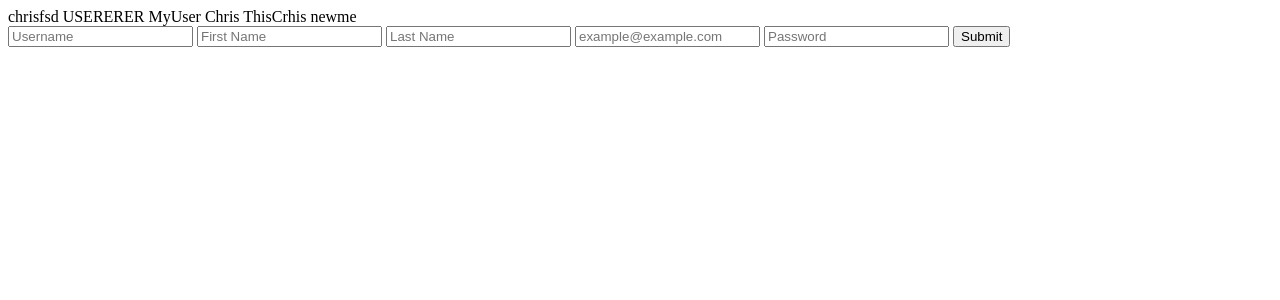
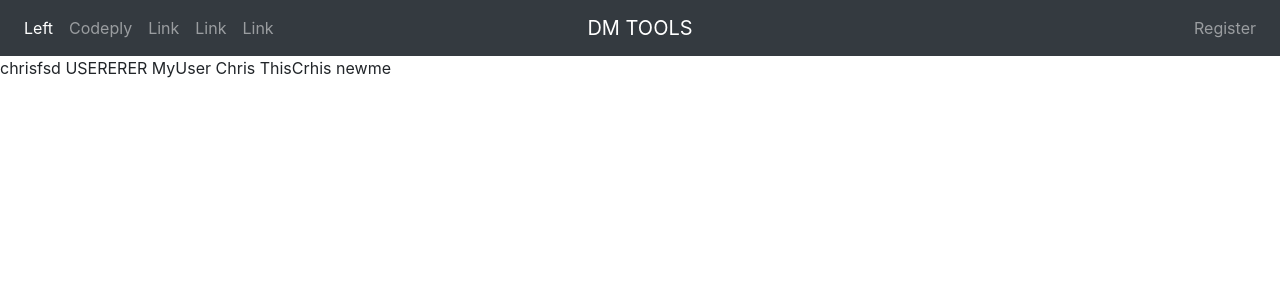
Before and after one commit to crichmond2/DMTOOLS, a Django app: page / in a window 1280 px wide. Shown: the top 300 px of the page. Run offline with Django 3.2, Linux system fonts and the light colour scheme; data comes from the database, SQL or seed files in the repository; both versions use the stored data as it was after the commit; some libraries are stand-ins or nearby versions.

Commit message:
Navbar/registration

```diff
--- a/dmtools/DmTools/forms.py
+++ b/dmtools/DmTools/forms.py
@@ -4,14 +4,15 @@ from django.contrib.auth.models import User
 from django.contrib.auth.forms import UserCreationForm,AuthenticationForm
 
 class RegistrationForm(UserCreationForm):
-	email = forms.EmailField(widget = forms.TextInput(attrs={'placeholder':'example@example.com'}),required = True)
+	Email = forms.EmailField(widget = forms.TextInput(attrs={'placeholder':'example@example.com'}),required = True)
 	Username = forms.CharField(widget = forms.TextInput(attrs={'placeholder':'Username'}),required = True)
 	Firstname = forms.CharField(widget = forms.TextInput(attrs={'placeholder':'First Name'}),required = True)
 	Lastname = forms.CharField(widget = forms.TextInput(attrs={'placeholder':'Last Name'}),required = True)
-	Password = forms.CharField(widget = forms.TextInput(attrs={'placeholder':'Password'}),required = True)
+	Password1 = forms.CharField(widget = forms.TextInput(attrs={'placeholder':'Password'}),required = True)
+	Password2 = forms.CharField(widget = forms.TextInput(attrs={'placeholder':'re-enter Password'}),required = True)
 	class Meta:
 		model = User
-		fields = ("Username","email","Firstname","Lastname","Password")
+		fields = ("Email","Username","Firstname","Lastname","Password1","Password2")
 	def save(self,commit=True):
 		user = super(RegistrationForm,self).save(commit=False)
 		user.first_name = self.cleaned_data["Firstname"]
--- a/dmtools/DmTools/templates/base.html
+++ b/dmtools/DmTools/templates/base.html
@@ -5,7 +5,9 @@
 		<meta name="viewport" content="width=device-width,initial-scale=1, shrink-to-fit=no">
 		<meta name="description" content="">
 		<meta name="author"content="">
-
+    <link href="https://stackpath.bootstrapcdn.com/bootstrap/4.1.0/css/bootstrap.min.css" rel="stylesheet" integrity="sha384-9gVQ4dYFwwWSjIDZnLEWnxCjeSWFphJiwGPXr1jddIhOegiu1FwO5qRGvFXOdJZ4" crossorigin="anonymous">
+<script src="https://stackpath.bootstrapcdn.com/bootstrap/4.1.0/js/bootstrap.min.js" integrity="sha384-uefMccjFJAIv6A+rW+L4AHf99KvxDjWSu1z9VI8SKNVmz4sk7buKt/6v9KI65qnm" crossorigin="anonymous"></script>
+<script src="https://stackpath.bootstrapcdn.com/bootstrap/4.1.0/js/bootstrap.bundle.min.js" integrity="sha384-lZmvU/TzxoIQIOD9yQDEpvxp6wEU32Fy0ckUgOH4EIlMOCdR823rg4+3gWRwnX1M" crossorigin="anonymous"></script>
 	<head>
 	</head>
 	<body>
--- a/dmtools/DmTools/templates/home.html
+++ b/dmtools/DmTools/templates/home.html
@@ -2,15 +2,78 @@
 {% extends "base.html" %}
 {% block title %}Home{% endblock %}
 {% block body %}
+{% if not user.is_authenticated %}
+<nav class="navbar navbar-expand-md navbar-dark bg-dark">
+  <div class="navbar-collapse collapse w-100 order-1 order-md-0 dual-collapse2">
+    <ul class="navbar-nav mr-auto">
+      <li class="nav-item active">
+        <a class="nav-link" href="#">Left</a>
+      </li>
+      <li class="nav-item">
+        <a class="nav-link" href="//codeply.com">Codeply</a>
+      </li>
+      <li class="nav-item">
+        <a class="nav-link" href="#">Link</a>
+      </li>
+      <li class="nav-item">
+        <a class="nav-link" href="#">Link</a>
+      </li>
+      <li class="nav-item">
+        <a class="nav-link" href="#">Link</a>
+      </li>
+    </ul>
+  </div>
+    <div class="mx-auto order-0">
+      <a class="navbar-brand mx-auto" href="#">DM TOOLS</a>
+      <button class="navbar-toggler" type="button" data-toggle="collapse" data-target=".dual-collapse2">
+        <span class="navbar-toggler-icon"></span>
+      </button>
+    </div>
+    <div class="navbar-collapse collapse w-100 order-3 dual-collapse2">
+      <ul class="navbar-nav ml-auto">
+        <li class="nav-item">
+          <a class="nav-link" href="/register/">Register</a>
+        </li>
+      </ul>
+    </div>
+  </nav>
+{% else %}
+<nav class="navbar navbar-expand-md navbar-dark bg-dark">
+  <div class="navbar-collapse collapse w-100 order-1 order-md-0 dual-collapse2">
+    <ul class="navbar-nav mr-auto">
+      <li class="nav-item active">
+        <a class="nav-link" href="#">Left</a>
+      </li>
+      <li class="nav-item">
+        <a class="nav-link" href="//codeply.com">Codeply</a>
+      </li>
+      <li class="nav-item">
+        <a class="nav-link" href="#">Link</a>
+      </li>
+      <li class="nav-item">
+        <a class="nav-link" href="#">Link</a>
+      </li>
+      <li class="nav-item">
+        <a class="nav-link" href="#">Link</a>
+      </li>
+    </ul>
+  </div>
+    <div class="mx-auto order-0">
+      <a class="navbar-brand mx-auto" href="#">DM TOOLS</a>
+      <button class="navbar-toggler" type="button" data-toggle="collapse" data-target=".dual-collapse2">
+        <span class="navbar-toggler-icon"></span>
+      </button>
+    </div>
+    <div class="navbar-collapse collapse w-100 order-3 dual-collapse2">
+      <ul class="navbar-nav ml-auto">
+        <li class="nav-item">
+          <a class="nav-link">{{User}}</a>
+        </li>
+      </ul>
+    </div>
+  </nav>
+{% endif %}
 {% for x in Users %}
 	{{x}}
 {% endfor %}
-<form action="/" method="post">
-	{% csrf_token %}
-	{{form.Username}}
-	{{form.Firstname}}
-	{{form.Lastname}}
-	{{form.email}}
-	{{form.Password}}
-	<input type="submit" value"Register">
 {% endblock %}
--- a/dmtools/DmTools/urls.py
+++ b/dmtools/DmTools/urls.py
@@ -3,5 +3,6 @@ from django.views.generic import TemplateView
 from . import views
 
 urlpatterns = [
-	url(r'^$',views.register,name='home'),
+	url(r'^$',views.home,name='home'),
+  url(r'^register/$',views.register,name='Register'),
 ]
--- a/dmtools/DmTools/views.py
+++ b/dmtools/DmTools/views.py
@@ -1,26 +1,28 @@
 from django.shortcuts import render,redirect
 from .forms import *
 from django.contrib.auth.models import User
+from django.contrib.auth import login, authenticate
+from django.contrib.auth.forms import UserCreationForm
 
 def home(request):
-	return render(request,"home.html")
+  loggedin_user = "NULL"
+  #if request.user.is_authenticated():
+  loggedin_user = request.user.get_username()
+  context = {"Users":User.objects.all(),"User":loggedin_user}
+  return render(request,"home.html",context)
 def register(request):
-	if request.method == "POST":
-		form = RegistrationForm(request.POST)
-		print(str(form.is_valid()))
-		if not form.is_valid():
-			print("HTLL")
-			User.objects.create_user(username=form.cleaned_data['Username'],
-															 email=form.cleaned_data['email'],
-															 password=form.cleaned_data['Password'])
-#			data = {'user':form.cleaned_data['username']
-#			user = RegistrationForm()
-#			user.username = form.cleaned_data['username']
-#			user.save(commit=True)
-			return redirect("/")
-	else:
-		form = RegistrationForm()
-	context = {"form":form,"Users":User.objects.all()}
-	return render(request,"home.html",context)
+  if request.method == "POST":
+    form = UserCreationForm(request.POST)
+    if form.is_valid():
+      form.save()
+      username = form.cleaned_data.get('username')
+      raw_password = form.cleaned_data.get('password1')
+      user = authenticate(username=username,password=raw_password)
+      login(request,user)
+      return redirect("home")
+  else:
+	  form = UserCreationForm()
+  context = {"form":form,"Users":User.objects.all()}
+  return render(request,"register.html",context)
 
 # Create your views here.
```
Also changed, not shown: dmtools/DmTools/templates/register.html (added, +27 -0 lines), dmtools/db.sqlite3.
